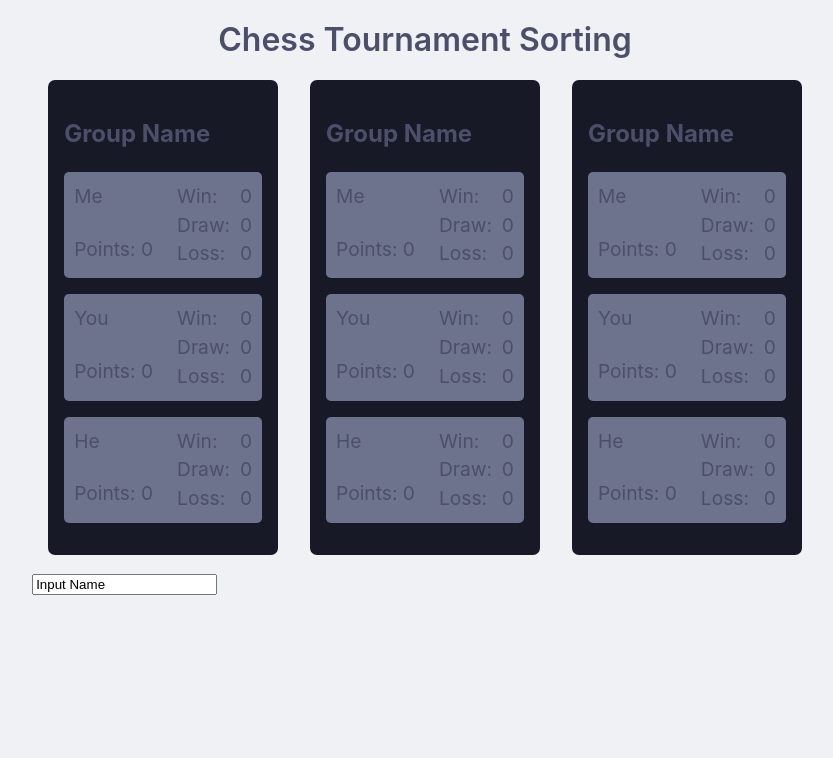
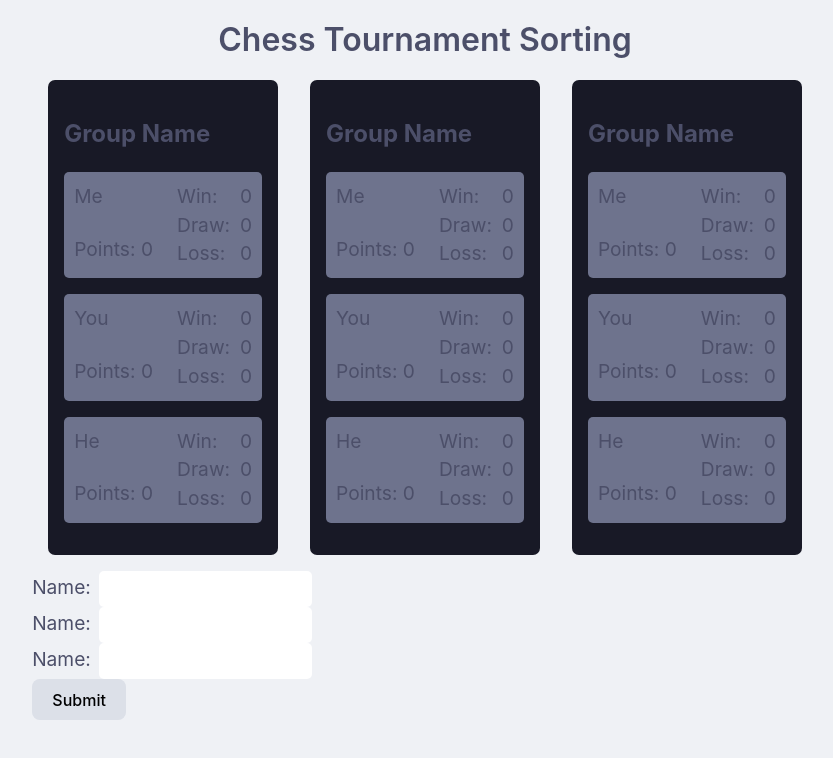
Before and after one commit to B33th0v3n960/chess-tournament-sorting, a React (Vite) app: page / in a window 1280 px wide. Shown: the top 758 px of the page, without its empty margins (215-1048 px from the left). Built offline with nearby package versions, Linux system fonts and the light colour scheme.

Commit message:
added input field

```diff
--- /dev/null
+++ b/src/css/form.css
@@ -0,0 +1,16 @@
+.name__input {
+  border: 0;
+  outline: 0;
+
+  height: 30px;
+  margin: 0 1rem 0 0;
+  border-radius: 5px;
+  padding: 3px;
+
+  font-size: 1rem;
+}
+
+.input__label {
+  margin-right: 0.5rem;
+  font-size: 1.2rem;
+}
--- a/src/main.jsx
+++ b/src/main.jsx
@@ -11,17 +11,18 @@ const player1 = new Profile('Me')
 const player2 = new Profile('You')
 const player3 = new Profile('He')
 const list = [player1, player2, player3]
+const groupList = [list, list, list]
+
+const groupListComponent = groupList.map((item, index) => (
+  <CardGroup key={`group-${index}`} list={item} />
+))
 
 ReactDOM.createRoot(document.getElementById('root')).render(
   <React.StrictMode>
     <Navbar />
 
-    <div className='group__container'>
-      <CardGroup list={list} />
-      <CardGroup list={list} />
-      <CardGroup list={list} />
-    </div>
+    <div className='group__container'>{groupListComponent}</div>
 
-    <Input />
+    <Input count={4} />
   </React.StrictMode>
 )
--- a/src/react/input.jsx
+++ b/src/react/input.jsx
@@ -1,9 +1,36 @@
-function Input() {
+import '../css/form.css'
+
+function Input({ count }) {
+  const output = range(1, count).map((item) => (
+    <div key={`player-name-${item}`} className='mb-1'>
+      <label
+        key={`player-${item}`}
+        htmlFor={`player-${item}`}
+        className='input__label'
+      >
+        Name:
+      </label>
+      <input type='text' name={`player-${item}`} className='name__input' />
+    </div>
+  ))
   return (
     <div>
-      <input type='text' name='player-name' value='Input Name' />
+      {output}
+      <button type='submit'>Submit</button>
     </div>
   )
 }
 
+function range(start, stop, step = 1) {
+  if (arguments.length === 1) {
+    stop = start
+    start = 0
+  }
+  const result = []
+  for (let i = start; Math.sign(stop - i) === Math.sign(step); i += step) {
+    result.push(i)
+  }
+  return result
+}
+
 export default Input
```
